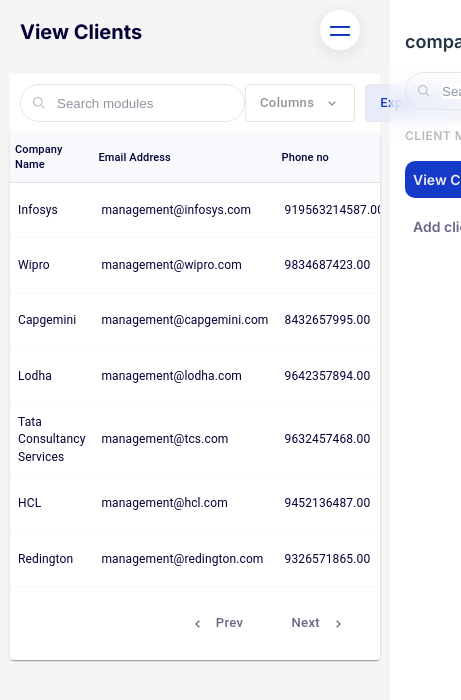
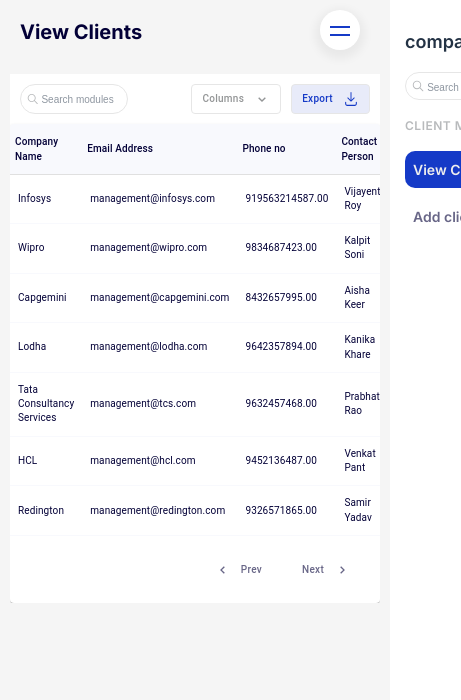
Before and after one commit to Bhavani-Bolloju/Client-master, a React (Vite) app: page /clientMaster/viewClients in a window 390 px wide. Shown: the top 700 px of the page, 461 px wide, since content can reach past the window. Built offline with nearby package versions, Linux system fonts and the light colour scheme.

Commit message:
made responsive inputs, buttons, and table

```diff
--- a/src/components/addclient/CreateProfile.jsx
+++ b/src/components/addclient/CreateProfile.jsx
@@ -151,6 +151,9 @@
       .form-btns {
         display: flex;
         gap: 3rem;
+        flex-basis: 100%;
+        flex-grow: 1;
+
         align-items: center;
         svg {
           font-size: 1.8rem;
@@ -166,6 +169,12 @@
   position: relative;
   border-radius: 50%;
   border: 1px solid #e6e6e6;
+
+  @media screen and (max-width: 800px) {
+    width: 7rem;
+    height: 7rem;
+  }
+
   input {
     display: none;
   }
@@ -183,22 +192,4 @@
   }
 `;
 
-// const SubmitButton = styled(Button)`
-//   && {
-//     background-color: #153ac7;
-//     color: #ffffff;
-//     font-size: 1.3rem;
-//     padding: 0.8rem 1.4rem;
-//     text-transform: capitalize;
-//     font-weight: 500;
-//     display: flex;
-//     align-items: center;
-//     gap: 1rem;
-
-//     &:hover {
-//       background-color: #1941e1;
-//     }
-//   }
-// `;
-
 export default CreateProfile;
--- a/src/components/ui/Button.jsx
+++ b/src/components/ui/Button.jsx
@@ -44,6 +44,11 @@
     align-items: center;
     gap: 1rem;
 
+    @media screen and (max-width: 800px) {
+      font-size: 1rem;
+      padding: 0.5rem 1rem;
+    }
+
     &:hover {
       background-color: #1941e1;
     }
--- a/src/components/ui/Input.jsx
+++ b/src/components/ui/Input.jsx
@@ -33,6 +33,10 @@
     padding: 1.2rem 1rem;
     width: 100%;
 
+    @media screen and (max-width: 800px) {
+      padding: 1rem 0.5rem;
+    }
+
     &:focus {
       outline: none;
       box-shadow: 0 0px 10px 10px rgba(147, 149, 150, 0.04);
@@ -45,6 +49,9 @@
     top: 50%;
     left: 1rem;
     transform: translateY(-50%);
+    @media screen and (max-width: 800px) {
+      font-size: 1rem;
+    }
     .required {
       color: #e84754;
     }
--- a/src/components/ui/InputSearch.jsx
+++ b/src/components/ui/InputSearch.jsx
@@ -17,6 +17,16 @@
   border-radius: 5rem;
   display: flex;
   gap: 1rem;
+  align-items: center;
+
+  @media screen and (max-width: 800px) {
+    width: 15rem;
+    padding: 0.5rem;
+    gap: 0.2rem;
+    input {
+      width: 100%;
+    }
+  }
 
   svg {
     font-size: 1.6rem;
@@ -32,6 +42,9 @@
     &::placeholder {
       color: #8e96a0;
       font-weight: lighter;
+      @media screen and (max-width: 800px) {
+        font-size: 1rem !important;
+      }
     }
   }
 `;
--- a/src/components/viewclient/SearchBar.jsx
+++ b/src/components/viewclient/SearchBar.jsx
@@ -28,12 +28,10 @@
   && {
     display: flex;
     padding: 1rem;
-    label {
-      width: fit-content;
-    }
+    width: fit-content;
 
     .table-btns {
-      margin-left: auto;
+      justify-content: flex-end;
       display: flex;
       gap: 1rem;
       button {
--- a/src/pages/AddClient.jsx
+++ b/src/pages/AddClient.jsx
@@ -76,7 +76,6 @@
       }
 
       a {
-        padding: 1.8rem 2rem;
         width: 100%;
         text-decoration: none;
         color: #939596;
@@ -87,8 +86,15 @@
         align-items: center;
         gap: 1rem;
         font-weight: 600;
+        padding: 1.8rem 2rem;
         width: 100%;
         border-bottom: 3px solid #e6e6e6;
+
+        @media screen and (max-width: 800px) {
+          gap: 0.5rem;
+          padding: 1.5rem 0rem;
+          font-size: 1rem;
+        }
 
         &.active {
           border-bottom: 3px solid #153ac7;
--- a/src/pages/ClientMaster.jsx
+++ b/src/pages/ClientMaster.jsx
@@ -62,6 +62,7 @@
     padding: 1.5rem;
     @media screen and (max-width: 950px) {
       position: fixed;
+
       right: 0;
       height: 100%;
       z-index: 10;
--- a/src/pages/ViewClients.jsx
+++ b/src/pages/ViewClients.jsx
@@ -28,9 +28,15 @@
     }
 
     .table {
+      overflow-x: hidden;
       background-color: #fff;
       .css-41abqd-MuiTableContainer-root {
         max-height: 90%;
+      }
+
+      div {
+        width: 100%;
+        overflow-x: auto;
       }
 
       table {
@@ -42,6 +48,9 @@
           padding: 1.8rem;
           @media screen and (max-width: 1025px) {
             padding: 1rem 0.8rem;
+          }
+          @media screen and (max-width: 925px) {
+            font-size: 1rem;
           }
         }
 
@@ -57,6 +66,9 @@
             @media screen and (max-width: 1025px) {
               padding: 1rem 0.5rem;
             }
+            @media screen and (max-width: 925px) {
+              font-size: 1rem;
+            }
           }
         }
       }
```
